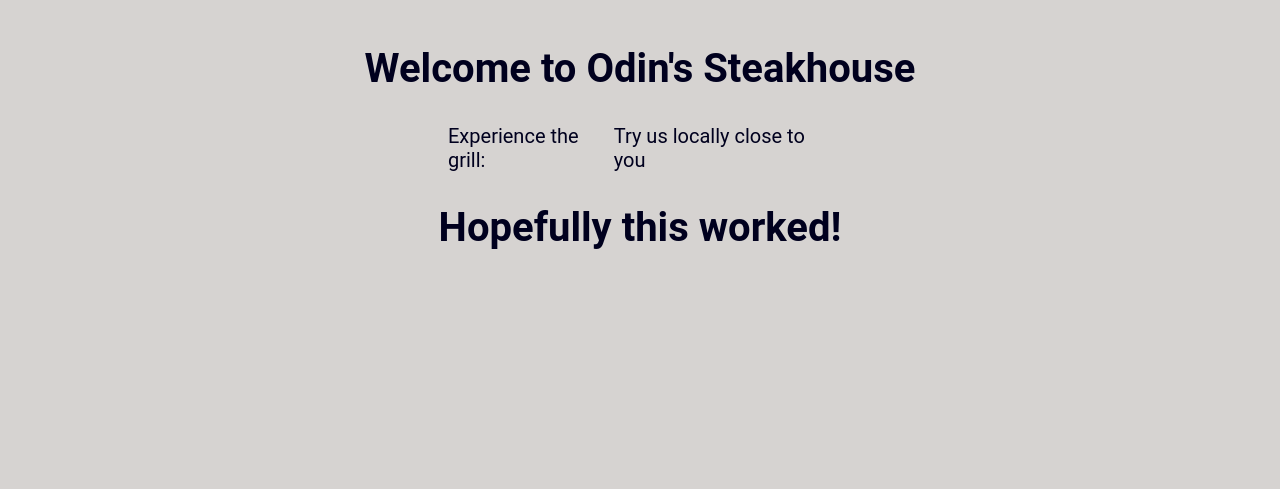
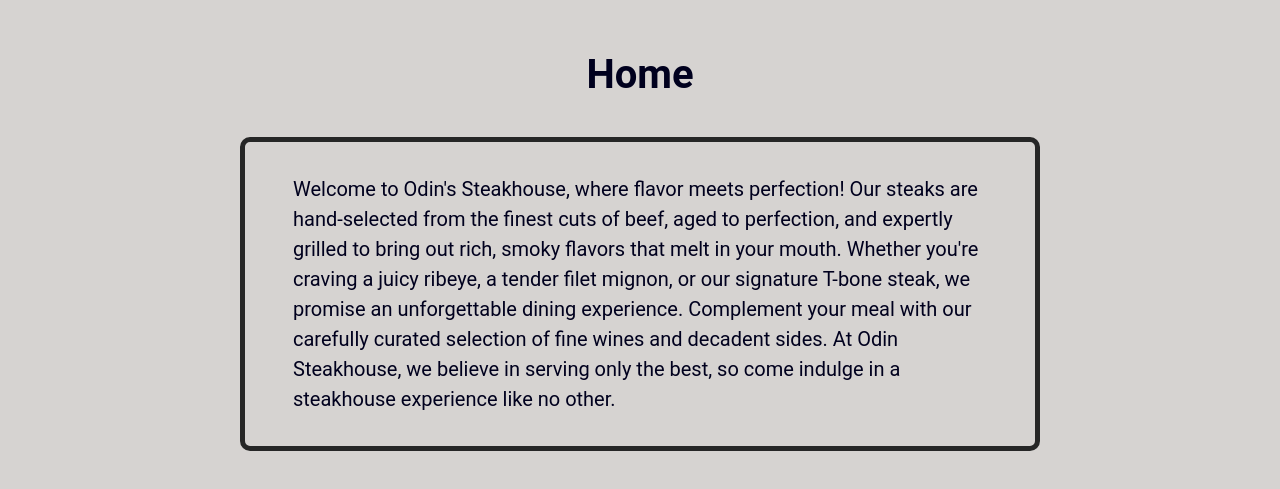
Before and after one commit to illtrythisout/odin-restaurant-page, a website built with webpack: page src/template.html in a window 1280 px wide. Shown: the part 531-1020 px from the top of the page. Before the commit the page ends 830 px from the top, so only its background shows below. Built offline with nearby package versions, Linux system fonts and the light colour scheme.

Commit message:
Create Homepage in js

```diff
--- a/src/home.js
+++ b/src/home.js
@@ -4,5 +4,6 @@ export {createHome}
 function createHome() {
     const container = document.querySelector("#container");
 
-    const h2 = createElement("h2", "", "", "Hopefully this worked!", container)
+    const title = createElement("h2", "", "", "Home", container)
+    const homeText = createElement("p", "", "", "Welcome to Odin's Steakhouse, where flavor meets perfection! Our steaks are hand-selected from the finest cuts of beef, aged to perfection, and expertly grilled to bring out rich, smoky flavors that melt in your mouth. Whether you're craving a juicy ribeye, a tender filet mignon, or our signature T-bone steak, we promise an unforgettable dining experience. Complement your meal with our carefully curated selection of fine wines and decadent sides. At Odin Steakhouse, we believe in serving only the best, so come indulge in a steakhouse experience like no other.", container)
 }
--- a/src/styles.css
+++ b/src/styles.css
@@ -18,6 +18,7 @@ img, picture, video, canvas, svg {
 
 p, h1, h2, h3, h4, h5, h6 {
     overflow-wrap: break-word;
+    line-height: 1.5;
 }
 
 @font-face {
@@ -88,11 +89,12 @@ h1 {
 .navigation.selected {
     background-color: var(--color-light);
     border-radius: 0.5rem 0.5rem 0 0;
+    color: var(--color-dark);
 }
 
 #container {
     background-color: var(--color-light);
-    padding: 3rem;
+    padding: 3rem 15rem;
     color: var(--color-dark);
 
     display: flex;
@@ -113,5 +115,8 @@ h2 {
 }
 
 p {
-    font-size: 1.25rem;
+    font-size: clamp(1rem, 0.75rem + 1.5vw, 1.25rem);
+    border: 5px solid var(--color-dark);
+    border-radius: 10px;
+    padding: 2rem 3rem;
 }
--- a/src/template.html
+++ b/src/template.html
@@ -15,11 +15,7 @@
         </div>
     </header>
     <div id="container">
-        <h2>Welcome to Odin's Steakhouse</h1>
-        <div class="seperateContent">
-            <p>Experience the grill:</p>
-            <p>Try us locally close to you</p>
-        </div>
+
     </div>
 </body>
 </html>
```
